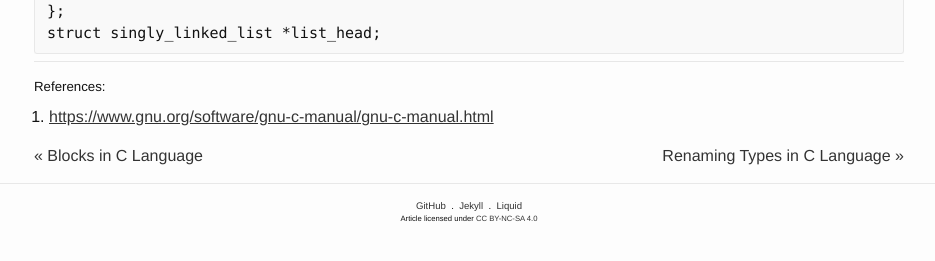
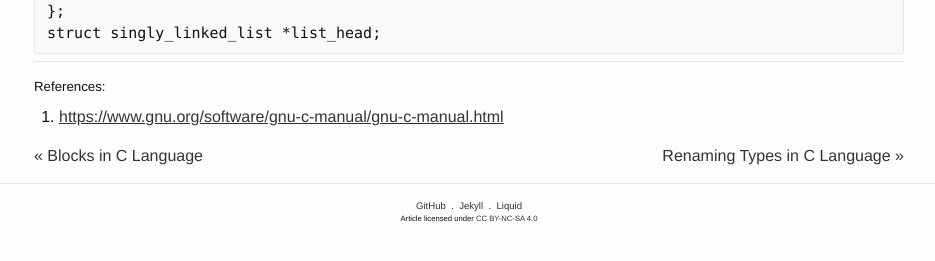
Before and after one commit to ousiax/ousiax.github.io, a Jekyll site: the page built from _posts/2017-03-03-incomplete-types-in-c-language.md, in a window 1280 px wide. Shown: the part 568-829 px from the top of the page, without its empty margins (171-1106 px from the left). Built offline with Jekyll 4.4.1, drawn with Linux system fonts in a browser that asks for light colours.

Commit message:
Mark post-content ul/ol margin-left as 25px

```diff
--- a/_sass/_layout.scss
+++ b/_sass/_layout.scss
@@ -303,6 +303,10 @@
     a {
         text-decoration: underline;
     }
+
+    ul, ol {
+        margin-left: 25px;
+    }
 }
 
 .post-navigation {
```
